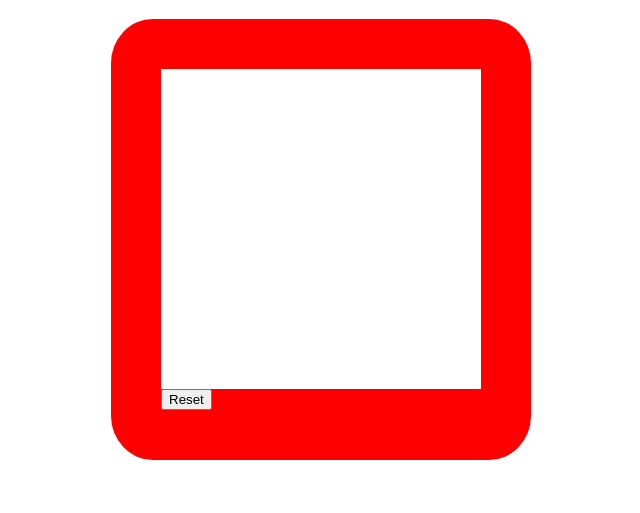
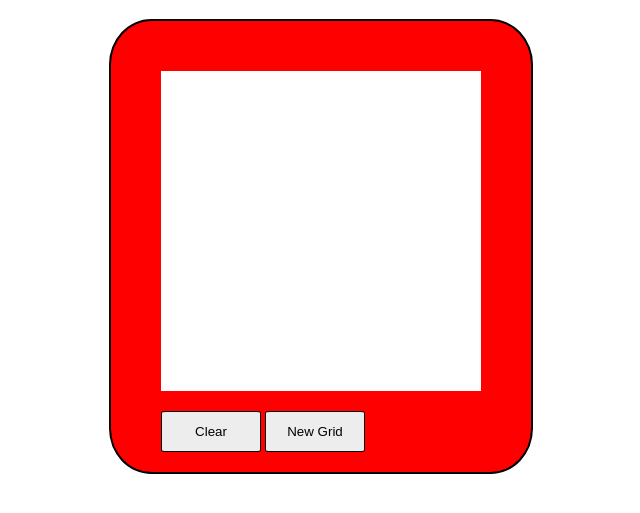
Before and after one commit to TMahy/odin-sketch, a plain HTML site: page index.html in a window 1280 px wide. Shown: the part 61-574 px from the top of the page, without its empty margins (319-959 px from the left). Drawn offline with Linux system fonts and the light colour scheme.

Commit message:
Updates to all files

```diff
--- a/index.html
+++ b/index.html
@@ -12,7 +12,8 @@
 
     <div class="container-wrapper">
         <div class="container"></div>
-        <button class="btn btn-reset">Reset</button>
+        <button class="btn btn-clear">Clear</button>
+        <button class="btn btn-newGrid">New Grid</button>
     </div>
 </body>
 <script src="index.js"></script>
--- a/index.js
+++ b/index.js
@@ -8,7 +8,7 @@ for(let i = 0; i < gridSize; i++){
 }
 
 const squares = document.querySelectorAll('.square');
-const resetButton = document.querySelector('.btn-reset');
+const clearButton = document.querySelector('.btn-clear');
 
 squares.forEach((square) => {
     square.addEventListener('mousemove', () =>{
@@ -16,7 +16,7 @@ squares.forEach((square) => {
     })
 })
 
-resetButton.addEventListener('click', () =>{
+clearButton.addEventListener('click', () =>{
     squares.forEach((square) => {
         square.style.backgroundColor = 'white';
     })
--- a/styles.css
+++ b/styles.css
@@ -11,8 +11,10 @@ h1{
     background-color: red;
     margin: 0 auto;
     padding: 50px;
+    padding-bottom: 20px;
     max-width: 320px;
     border-radius: 10%;
+    border: 2px black solid;
 }
 
 .container{
@@ -35,3 +37,27 @@ h1{
     border: 0;
     margin: 0;
 }
+
+.btn{
+    position: relative;
+    display: inline-block;
+    margin: 0 auto;
+    margin-top: 20px;
+    padding: 12px;
+    min-width: 100px;
+
+    appearance: none;
+    cursor: pointer;
+    border: 1px #000 solid;
+
+    border-radius: 5%;
+    background: #ededed;
+    color: #000;
+    transition: background-color 100ms ease-in, color 100ms ease-in;
+
+}
+
+.btn:hover{
+    background: #000;
+    color: #ededed;
+}
```
